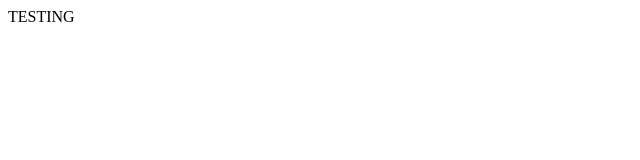
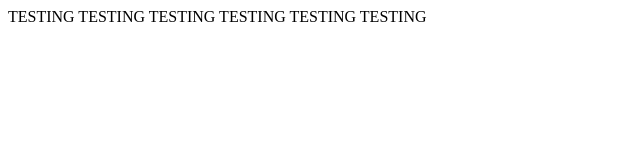
Before and after one commit to AniGeolab/TraveliengGuide, a plain HTML site: page index.html in a window 1280 px wide. Shown: the whole page, without its empty margins (0-640 px from the left). Drawn offline with Linux system fonts and the light colour scheme.

Commit message:
improved index file

```diff
--- a/index.html
+++ b/index.html
@@ -6,5 +6,10 @@
   </head>
   <body>
     TESTING
+    TESTING
+    TESTING
+    TESTING
+    TESTING
+    TESTING
   </body>
 </html>
```
